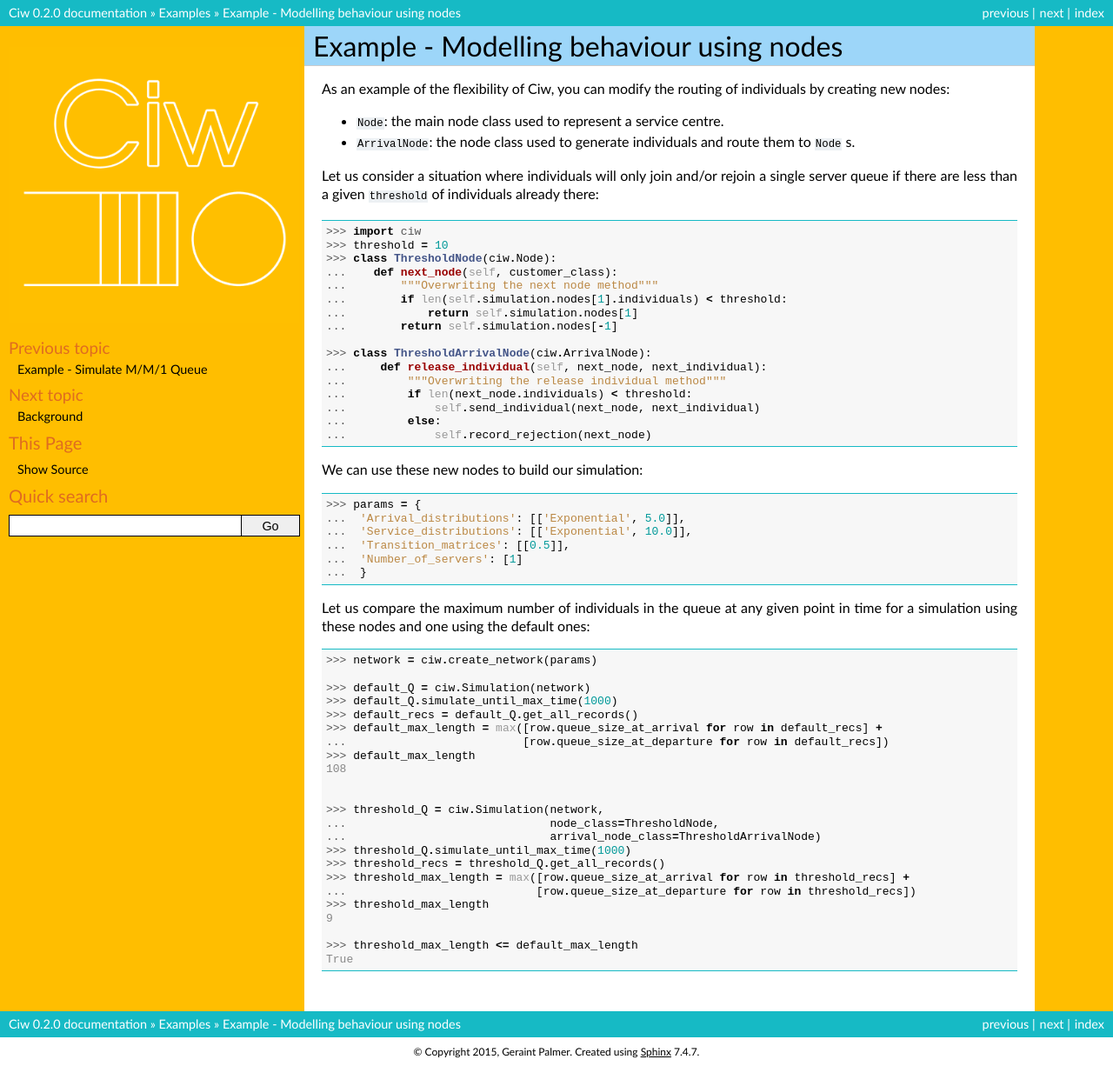
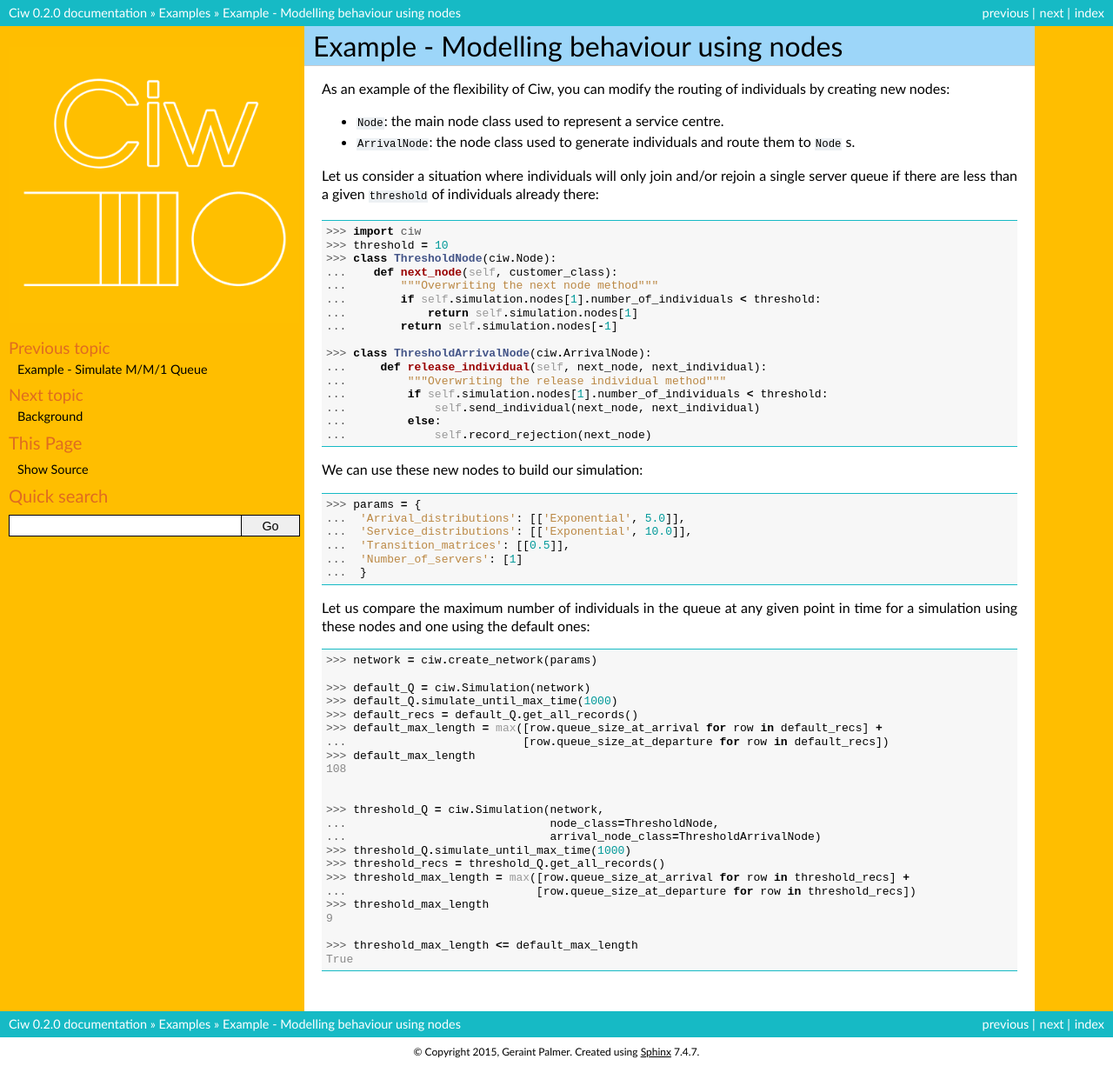
Before and after one commit to CiwPython/Ciw, a Sphinx documentation site: the page built from docs/Examples/new_nodes.rst, in a window 1280 px wide. Shown: the whole page at 87% size. Built offline with Sphinx 7.4.7, drawn with Linux system fonts in a browser that asks for light colours.

Commit message:
Fixing doc tests.

```diff
--- a/docs/Examples/new_nodes.rst
+++ b/docs/Examples/new_nodes.rst
@@ -20,14 +20,14 @@ individuals already there::
     >>> class ThresholdNode(ciw.Node):
     ...    def next_node(self, customer_class):
     ...        """Overwriting the next node method"""
-    ...        if len(self.simulation.nodes[1].individuals) < threshold:
+    ...        if self.simulation.nodes[1].number_of_individuals < threshold:
     ...            return self.simulation.nodes[1]
     ...        return self.simulation.nodes[-1]
 
     >>> class ThresholdArrivalNode(ciw.ArrivalNode):
     ...     def release_individual(self, next_node, next_individual):
     ...         """Overwriting the release individual method"""
-    ...         if len(next_node.individuals) < threshold:
+    ...         if self.simulation.nodes[1].number_of_individuals < threshold:
     ...             self.send_individual(next_node, next_individual)
     ...         else:
     ...             self.record_rejection(next_node)
```
